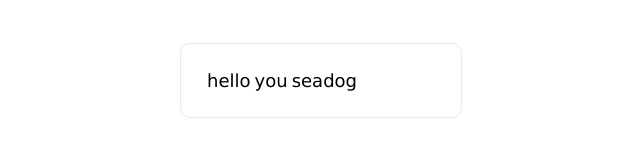
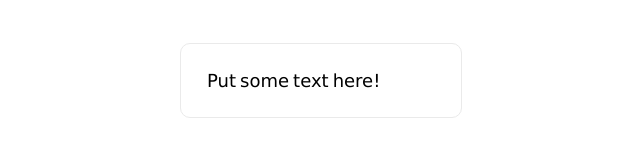
Before and after one commit to ricobadico/read-pal, a Next.js app: page /output in a window 1280 px wide. Shown: the part 364-522 px from the top of the page, without its empty margins (319-959 px from the left). Built offline with nearby package versions, Linux system fonts and the light colour scheme.

Commit message:
functionality for dynamic text-speech rendering added

```diff
--- a/components/outputSection.js
+++ b/components/outputSection.js
@@ -1,14 +1,12 @@
 import styles from '../styles/outputSection.module.css'
 import ConvertedWord from './convertedWord'
 
-export default function OutputSection() {
-
-    const textArray = ["hello", "you", "seadog"];
+export default function OutputSection( { textArray }) {
 
     return (
         <div className={styles.grid}>
-            {textArray.map((element) => (
-                <ConvertedWord className={styles.convertedText}
+            {textArray.map((element, index) => (
+                <ConvertedWord key={index} className={styles.convertedText}
                 wordToConvert={element} />
             ))}
         </div>
--- a/pages/_app.js
+++ b/pages/_app.js
@@ -1,7 +1,22 @@
 import '../styles/globals.css'
+import App, { Container } from 'next/app'
 
-function MyApp({ Component, pageProps }) {
-  return <Component {...pageProps} />
+export default class MyApp extends App {
+
+  state={
+    inputText: "Put some text here!",
+    test: "seadog"
+  }
+
+   // Captures text placed in the inputSection
+  onInputChange = (event) => {
+    this.setState({inputText: event.target.value});
+    console.log(event.target.value);
+  }
+
+  render(){
+    const { Component, pageProps } = this.props;
+
+    return <Component {...pageProps} {...this.state} onInputChange={this.onInputChange}/>
+  }
 }
-
-export default MyApp
--- a/pages/output.js
+++ b/pages/output.js
@@ -1,8 +1,14 @@
 import Head from 'next/head'
 import OutputSection from '../components/outputSection'
 import Layout from '../components/layout'
+import App from 'next/app'
 
-export default function Output() {
+export default class Output extends React.Component{
+    render(){
+
+        const inputText = this.props.inputText;
+        const textArray = inputText.split(" ");
+
         return (
             <div className="container">
                 <Head>
@@ -11,9 +17,10 @@ export default function Output() {
                 </Head>
                 <Layout>
                 <div className="card">
-                <OutputSection />
+                    <OutputSection textArray={textArray} />
                 </div>
                 </Layout>
             </div>
         )
     }
+}
```
Also changed, not shown: components/inputSection.js (+9 -2 lines), pages/index.js (+13 -10 lines). Lines whose indentation alone changed are shown as unchanged.
